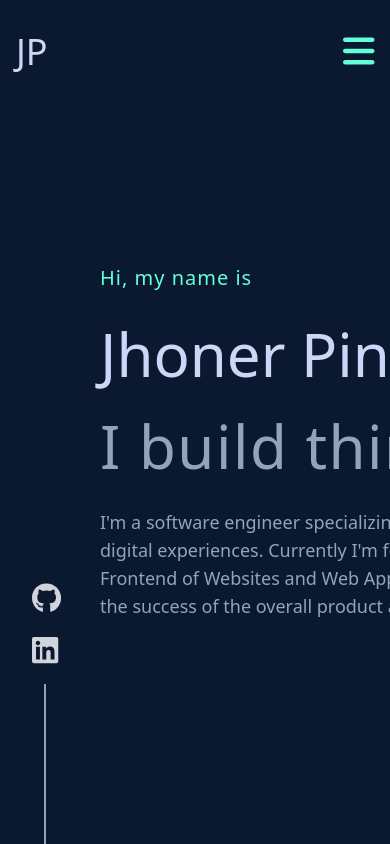
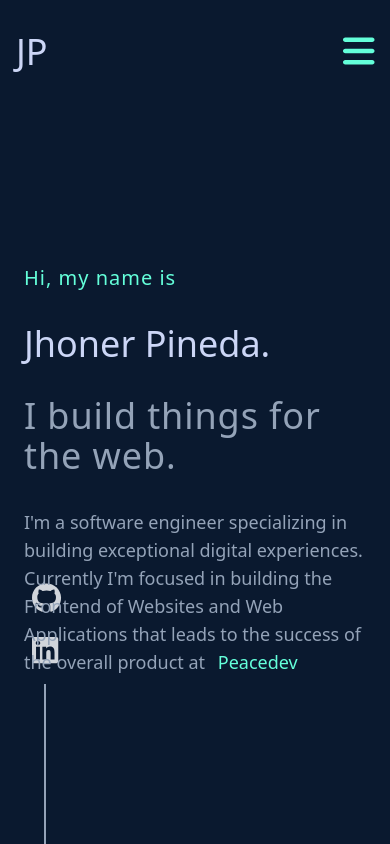
Before and after one commit to Zeroluffs/my-portafolio, a Next.js app: page / in a window 390 px wide. Shown: the top 844 px of the page. Built offline with nearby package versions, Linux system fonts and the light colour scheme.

Commit message:
home is responsive

```diff
--- a/components/home/Home.tsx
+++ b/components/home/Home.tsx
@@ -17,16 +17,16 @@ export function HomePage() {
 
     return () => clearTimeout(timer);
   }, []);
-  // if (typeof window !== "undefined") {
-  //   window.addEventListener("load", function (event) {
-  //     HomeAnimation(page, nameIntro, name, title, info);
-  //   });
-  // }
+  if (typeof window !== "undefined") {
+    window.addEventListener("load", function (event) {
+      HomeAnimation(page, nameIntro, name, title, info);
+    });
+  }
 
   return (
     <section id="Home" className="h-[80vh] ">
       <div
-        className="flex flex-col w-[800px] mx-auto mt-48 invisible  "
+        className="flex flex-col desktop:w-[800px] mx-auto mt-48 invisible px-[24px]"
         ref={page}
       >
         <p
@@ -35,17 +35,17 @@ export function HomePage() {
         >
           Hi, my name is
         </p>
-        <p className="mb-8 font-sans text-6xl text-lightState" ref={name}>
+        <p className="mb-8 font-sans text-4xl desktop:text-6xl text-lightState" ref={name}>
           {" "}
           Jhoner Pineda.
         </p>
         <p
-          className="mb-8 font-sans text-6xl tracking-wide text-slate-400"
+          className="mb-8 font-sans text-4xl tracking-wide desktop:text-6xl text-slate-400"
           ref={title}
         >
           I build things for the web.
         </p>
-        <p className="font-sans text-lg text-slate-400 w-[500px]" ref={info}>
+        <p className="font-sans text-lg text-slate-400 desktop:w-[500px]" ref={info}>
           I&apos;m a software engineer specializing in building exceptional
           digital experiences. Currently I&apos;m focused in building the
           Frontend of Websites and Web Applications that leads to the success of
--- a/components/home/HomeAnimation.tsx
+++ b/components/home/HomeAnimation.tsx
@@ -9,10 +9,12 @@ export const HomeAnimation = (
   info: RefObject<HTMLParagraphElement>
 ) => {
   const time = gsap.timeline();
+
   time.fromTo(
     page.current,
-    { x: 100 },
+    { x: -100 },
     {
+      x: 0,
       visibility: "visible",
     }
   );
```
